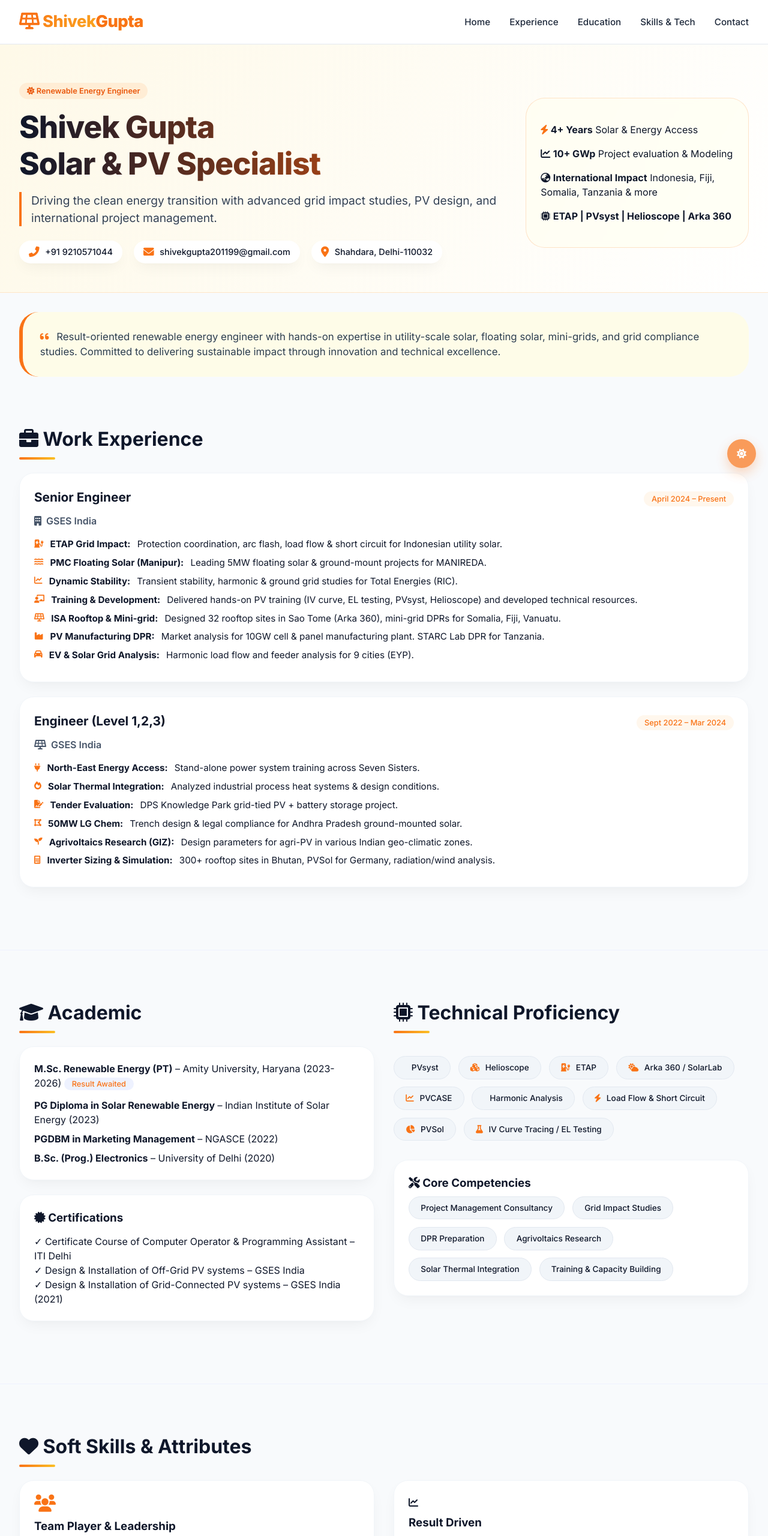
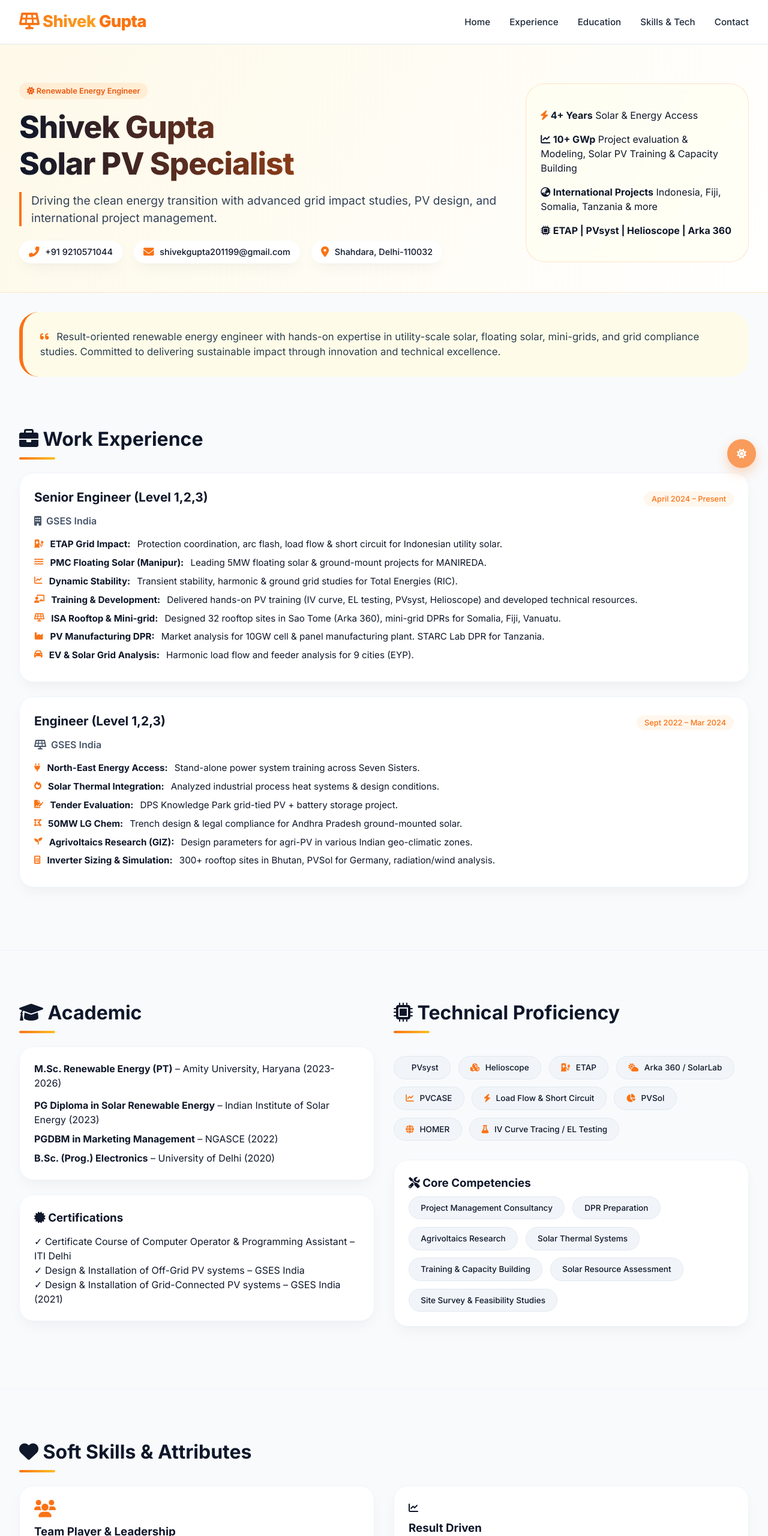
Before and after one commit to Beyondtarun/Portfolios, a plain HTML site: page index.html in a window 1280 px wide. Shown: the top 2560 px of the page at 60% size. Drawn offline with nearby package versions, Linux system fonts and the light colour scheme.

Commit message:
multiple updates

```diff
--- a/index.html
+++ b/index.html
@@ -475,7 +475,7 @@
 <!-- Navigation Bar -->
 <nav class="navbar">
     <div class="container nav-inner">
-        <div class="logo"><i class="fas fa-solar-panel" style="color:#f97316;"></i> Shivek<span>Gupta</span></div>
+        <div class="logo"><i class="fas fa-solar-panel" style="color:#f97316;"></i> Shivek<span> Gupta</span></div>
         <ul class="nav-links">
             <li><a href="#home">Home</a></li>
             <li><a href="#experience">Experience</a></li>
@@ -505,7 +505,7 @@
     <div class="container hero-grid">
         <div class="hero-content" data-aos="fade-right">
             <div class="hero-badge"><i class="fas fa-sun"></i> Renewable Energy Engineer</div>
-            <h1>Shivek Gupta<br>Solar & PV Specialist</h1>
+            <h1>Shivek Gupta<br>Solar PV Specialist</h1>
             <div class="hero-tagline">Driving the clean energy transition with advanced grid impact studies, PV design, and international project management.</div>
             <div class="contact-info">
                 <div class="contact-chip"><i class="fas fa-phone-alt"></i> +91 9210571044</div>
@@ -515,8 +515,8 @@
         </div>
         <div class="hero-stats" data-aos="fade-left">
             <div class="stat-item"><i class="fas fa-bolt" style="color:#f97316;"></i> <strong>4+ Years</strong> Solar & Energy Access</div>
-            <div class="stat-item"><i class="fas fa-chart-line"></i> <strong>10+ GWp</strong> Project evaluation & Modeling</div>
-            <div class="stat-item"><i class="fas fa-globe-asia"></i> <strong>International Impact</strong> Indonesia, Fiji, Somalia, Tanzania & more</div>
+            <div class="stat-item"><i class="fas fa-chart-line"></i> <strong>10+ GWp</strong> Project evaluation & Modeling, Solar PV Training & Capacity Building</div>
+            <div class="stat-item"><i class="fas fa-globe-asia"></i> <strong>International Projects</strong> Indonesia, Fiji, Somalia, Tanzania & more</div>
             <div class="stat-item"><i class="fas fa-microchip"></i> <strong>ETAP | PVsyst | Helioscope | Arka 360</strong></div>
         </div>
     </div>
@@ -537,7 +537,7 @@
         <!-- GSES Senior Engineer -->
         <div class="exp-card" data-aos="fade-up">
             <div class="exp-header">
-                <div class="exp-title">Senior Engineer</div>
+                <div class="exp-title">Senior Engineer (Level 1,2,3)</div>
                 <div class="exp-date">April 2024 – Present</div>
             </div>
             <div class="exp-company"><i class="fas fa-building"></i> GSES India</div>
@@ -581,7 +581,7 @@
             <div data-aos="fade-right">
                 <h2 class="section-title"><i class="fas fa-graduation-cap"></i> Academic</h2>
                 <div class="edu-card">
-                    <div><strong>M.Sc. Renewable Energy (PT)</strong> – Amity University, Haryana (2023-2026) <span class="exp-date" style="background:#eef2ff;">Result Awaited</span></div>
+                    <div><strong>M.Sc. Renewable Energy (PT)</strong> – Amity University, Haryana (2023-2026) </div>
                     <div style="margin-top: 0.8rem;"><strong>PG Diploma in Solar Renewable Energy</strong> – Indian Institute of Solar Energy (2023)</div>
                     <div style="margin-top: 0.5rem;"><strong>PGDBM in Marketing Management</strong> – NGASCE (2022)</div>
                     <div style="margin-top: 0.5rem;"><strong>B.Sc. (Prog.) Electronics</strong> – University of Delhi (2020)</div>
@@ -603,20 +603,21 @@
                     <span class="skill-tag"><i class="fas fa-charging-station"></i> ETAP</span>
                     <span class="skill-tag"><i class="fas fa-cloud-sun"></i> Arka 360 / SolarLab</span>
                     <span class="skill-tag"><i class="fas fa-chart-line"></i> PVCASE</span>
-                    <span class="skill-tag"><i class="fas fa-waveform"></i> Harmonic Analysis</span>
                     <span class="skill-tag"><i class="fas fa-bolt"></i> Load Flow & Short Circuit</span>
                     <span class="skill-tag"><i class="fas fa-chart-pie"></i> PVSol</span>
+                    <span class="skill-tag"><i class="fas fa-globe"></i> HOMER</span>
                     <span class="skill-tag"><i class="fas fa-flask"></i> IV Curve Tracing / EL Testing</span>
                 </div>
                 <div class="edu-card" style="margin-top: 2rem;">
                     <h3><i class="fas fa-tools"></i> Core Competencies</h3>
                     <div class="skills-grid" style="margin-top: 0.5rem;">
                         <span class="skill-tag">Project Management Consultancy</span>
-                        <span class="skill-tag">Grid Impact Studies</span>
                         <span class="skill-tag">DPR Preparation</span>
                         <span class="skill-tag">Agrivoltaics Research</span>
-                        <span class="skill-tag">Solar Thermal Integration</span>
+                        <span class="skill-tag">Solar Thermal Systems</span>
                         <span class="skill-tag">Training & Capacity Building</span>
+                        <span class="skill-tag">Solar Resource Assessment</span>
+                        <span class="skill-tag">Site Survey & Feasibility Studies</span>
                     </div>
                 </div>
             </div>
@@ -657,7 +658,7 @@
         <div class="skills-grid" style="justify-content: center; margin: 1rem 0 0;" data-aos="zoom-in">
             <span class="skill-tag"><i class="fas fa-globe"></i> English (Professional)</span>
             <span class="skill-tag"><i class="fas fa-language"></i> Hindi (Native)</span>
-            <span class="skill-tag"><i class="fas fa-headphones"></i> Musician / Pianist</span>
+            <span class="skill-tag"><i class="fas fa-music"></i> Pianist</span>
         </div>
     </div>
 </section>
@@ -667,6 +668,12 @@
     <div class="container">
         <h2 class="section-title" data-aos="fade-up"><i class="fas fa-chart-network"></i> Flagship Projects</h2>
         <div class="two-columns">
+            <div class="project-card" data-aos="flip-left">
+                <i class="fas fa-solar-panel" style="font-size: 2rem; color:#ea580c;"></i>
+                <h3 style="margin: 0.75rem 0;">Project Management Consultancy (Manipur)</h3>
+                <p>Leading the Project Management Consultancy for developing Ground mounted projects and
+a 5MW Floating solar project in Manipur for MANIREDA</p>
+            </div>
             <div class="project-card" data-aos="flip-left">
                 <i class="fas fa-solar-panel" style="font-size: 2rem; color:#ea580c;"></i>
                 <h3 style="margin: 0.75rem 0;">ISA Mini-grids (Somalia, Fiji, Vanuatu)</h3>
@@ -682,11 +689,7 @@
                 <h3>Agrivoltaics Design Parameters (GIZ)</h3>
                 <p>Analytic study for setting up design parameters under diverse Indian soil and climatic conditions.</p>
             </div>
-            <div class="project-card" data-aos="flip-left">
-                <i class="fas fa-chart-bar"></i>
-                <h3>10GW PV Cell & Panel Manufacturing DPR</h3>
-                <p>Market analysis, growth predictions, and financial viability for large-scale manufacturing hub.</p>
-            </div>
+
         </div>
     </div>
 </section>
```
